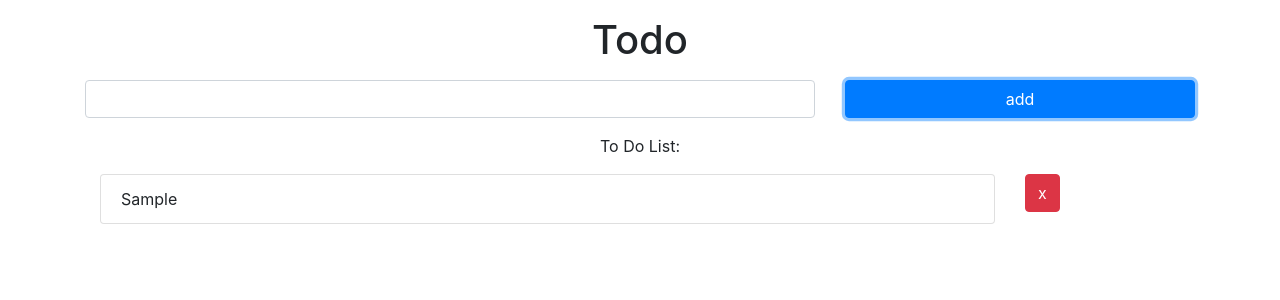
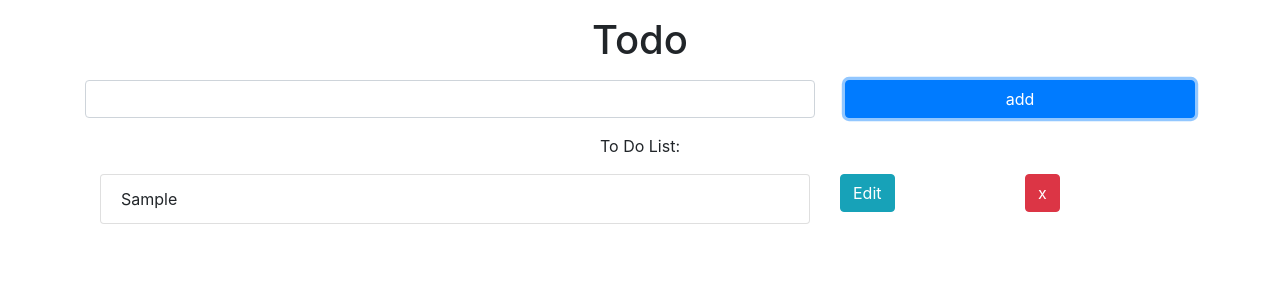
Before and after one commit to nourbalaha/todo-list, a React (Create React App) app: page / in a window 1280 px wide. Both pictures are taken after typing "Sample" into the empty fields and a click on the input "add". Shown: the top 300 px of the page. Built offline with nearby package versions, Linux system fonts and the light colour scheme.

Commit message:
wip edit todo

```diff
--- a/src/App.js
+++ b/src/App.js
@@ -24,7 +24,7 @@ export default class App extends Component {
   }
   render() {
     const list = this.props.todos.map((item, i) => (
-      <Item todo={item} index={i} key={i} delete={this.props.delete}/>
+      <Item todo={item} index={i} key={i} delete={this.props.delete} edit={this.props.edit} todos={this.props.todos} />
     ));
     return (
       <div class="container">
--- a/src/AppWrapper.js
+++ b/src/AppWrapper.js
@@ -5,12 +5,15 @@ import App from './App'
 
 const ADD_TODO = 'ADD_TODO'
 const DELETE_TODO = 'DELETE_TODO'
+const EDIT_TODO = 'EDIT_TODO'
 
 const todoReducer = (state = [], action) => {
   switch (action.type) {
     case ADD_TODO:
       return [...state, action.todo]
     case DELETE_TODO:
+      return [].concat(state.slice(0,action.index), state.slice(action.index+1))
+    case EDIT_TODO:
       return [].concat(state.slice(0,action.index), state.slice(action.index+1))
     default:
       return state
@@ -31,6 +34,14 @@ const deleteToDo = index => {
   }
 }
 
+const editToDo = (todo,index) => {
+  return {
+    type: EDIT_TODO,
+    index,
+    todo,
+  }
+}
+
 const store = createStore(todoReducer)
 
 const mapStateToProps = state => {
@@ -46,6 +57,9 @@ const mapDispatchToProps = dispatch => {
     },
     delete: function (index) {
       dispatch(deleteToDo(index))
+    },
+    edit: function (todo,index){
+      dispatch(editToDo(todo,index))
     }
   }
 }
--- a/src/Item.js
+++ b/src/Item.js
@@ -4,6 +4,10 @@ export default class Item extends Component {
   constructor(props){
     super(props)
     this.handleDelete = this.handleDelete.bind(this);
+    this.handleEdit = this.handleEdit.bind(this);
+  }
+  handleEdit(){
+    this.props.edit(this.props.index);
   }
   handleDelete(){
     this.props.delete(this.props.index);
@@ -12,11 +16,19 @@ export default class Item extends Component {
   render() {
     return (
       <div class="row">
-      <div class="col-sm-10">
+      <div class="col-sm-8">
         <li class="list-group-item">
           {" "}
-          {this.props.todo}{" "}
+          {this.props.todos[this.props.index]}{" "}
         </li>
+      </div>
+      <div class="col-sm-2">
+        <input
+          className="btn btn-info"
+          onClick={this.handleEdit}
+          type="button"
+          value="Edit"
+        />
       </div>
       <div class="col-sm-2">
         <input
```
